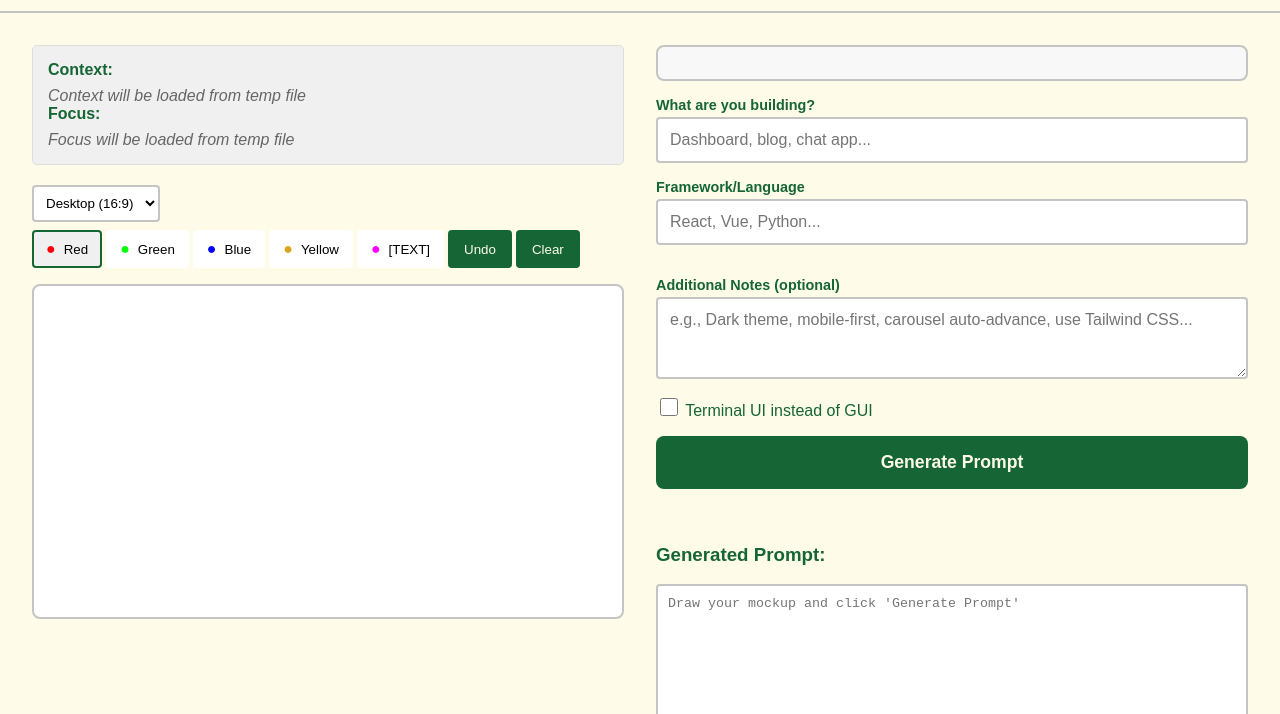
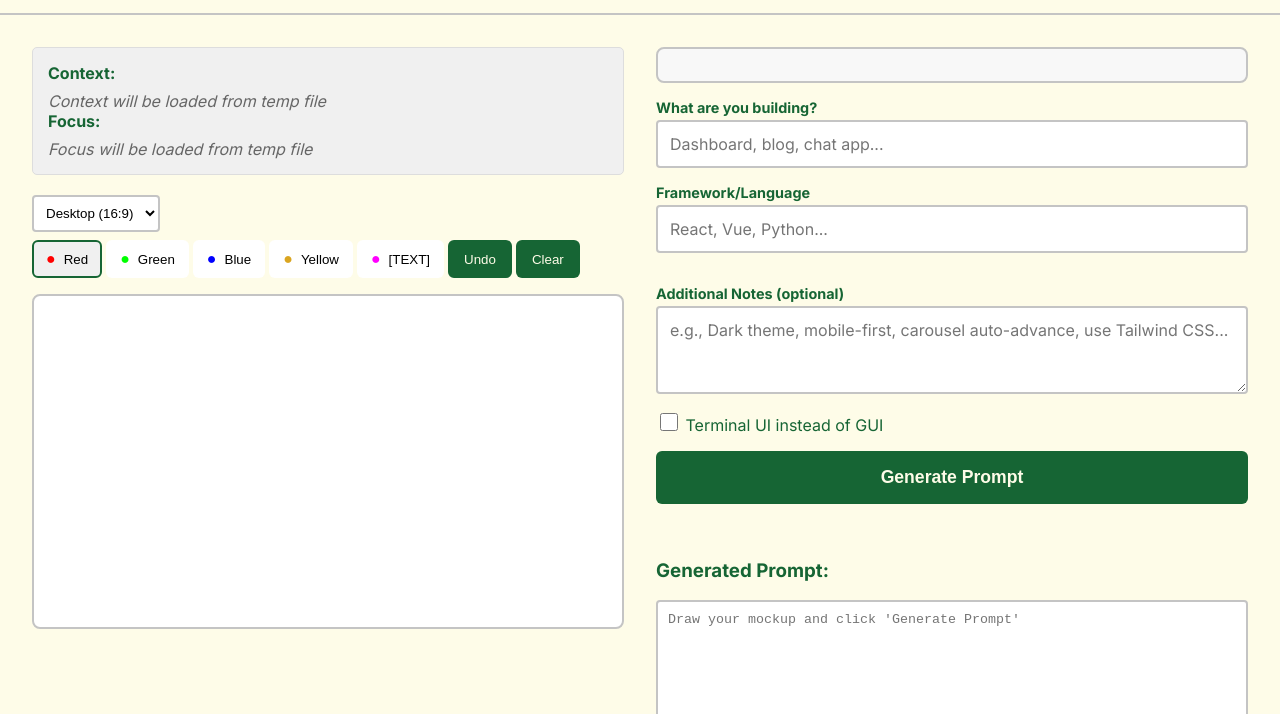
Before and after one commit to AJ-Gonzalez/NapkinWire, a plain HTML site: page web/ui-standalone.html in a window 1280 px wide. Shown: the part 86-800 px from the top of the page. Drawn offline with nearby package versions, Linux system fonts and the light colour scheme; a web font is replaced by a local one.

Commit message:
Swap Arial to Inter, Courier to Iosevka Mono, unify button radius
- Inter (Google Fonts) replaces Arial as body font
- Iosevka Mono (Fontsource CDN) replaces Courier New for ASCII preview
- Oswald unchanged for h1
- All button border-radius standardized to 6px (was mix of 4px/8px)
- Applied to both index.html/style.css and ui-standalone.html

```diff
--- a/web/style.css
+++ b/web/style.css
@@ -1,3 +1,11 @@
+@font-face {
+    font-family: 'Iosevka Mono';
+    font-style: normal;
+    font-display: swap;
+    font-weight: 400;
+    src: url(https://cdn.jsdelivr.net/fontsource/fonts/iosevka@5.2.5/latin-400-normal.woff2) format('woff2');
+}
+
 :root {
     --fg: #166534;
     --bg: #fefce8;
@@ -15,7 +23,7 @@ body {
     margin: 0;
     background-color: var(--bg);
     color: var(--fg);
-    font-family: Arial, Helvetica, sans-serif;
+    font-family: 'Inter', sans-serif;
 }
 
 header {
@@ -82,7 +90,7 @@ h1 {
     border: 2px solid transparent;
     cursor: pointer;
     background: white;
-    border-radius: 4px;
+    border-radius: 6px;
 }
 
 .color-btn::before {
@@ -121,7 +129,7 @@ h1 {
     background-color: var(--button_bg);
     color: var(--button_fg);
     border: none;
-    border-radius: 4px;
+    border-radius: 6px;
     cursor: pointer;
 }
 
@@ -152,7 +160,7 @@ canvas {
 }
 
 .ascii-display {
-    font-family: 'Courier New', monospace;
+    font-family: 'Iosevka Mono', monospace;
     font-size: 10px;
     background-color: #f8f8f8;
     border: 2px solid var(--border);
@@ -235,7 +243,7 @@ canvas {
     background-color: var(--button_bg);
     color: var(--button_fg);
     border: none;
-    border-radius: 8px;
+    border-radius: 6px;
     font-size: 1.1rem;
     font-weight: bold;
     cursor: pointer;
@@ -290,7 +298,7 @@ canvas {
     color: #fefce8;
     /* Your cream */
     text-decoration: none;
-    border-radius: 4px;
+    border-radius: 6px;
     font-weight: 500;
     transition: background 0.2s;
 }
--- a/web/ui-standalone.html
+++ b/web/ui-standalone.html
@@ -4,8 +4,17 @@
     <meta charset="UTF-8">
     <meta name="viewport" content="width=device-width, initial-scale=1.0">
     <title>NapkinWire - UI Mockup Tool (Standalone)</title>
-    <link href='https://fonts.googleapis.com/css?family=Oswald' rel='stylesheet'>
+    <link href='https://fonts.googleapis.com/css2?family=Inter:wght@400;500;600;700&family=Oswald:wght@400;500;600;700&display=swap' rel='stylesheet'>
+    <link href='https://cdn.jsdelivr.net/fontsource/fonts/iosevka@5.2.5/latin-400-normal.woff2' as='font' type='font/woff2' crossorigin rel='preload'>
     <style>
+        @font-face {
+            font-family: 'Iosevka Mono';
+            font-style: normal;
+            font-display: swap;
+            font-weight: 400;
+            src: url(https://cdn.jsdelivr.net/fontsource/fonts/iosevka@5.2.5/latin-400-normal.woff2) format('woff2');
+        }
+
         :root {
             --fg: #166534;
             --bg: #fefce8;
@@ -23,7 +32,7 @@
             margin: 0;
             background-color: var(--bg);
             color: var(--fg);
-            font-family: Arial, Helvetica, sans-serif;
+            font-family: 'Inter', sans-serif;
         }
 
         header {
@@ -90,7 +99,7 @@
             border: 2px solid transparent;
             cursor: pointer;
             background: white;
-            border-radius: 4px;
+            border-radius: 6px;
         }
 
         .color-btn::before {
@@ -129,7 +138,7 @@
             background-color: var(--button_bg);
             color: var(--button_fg);
             border: none;
-            border-radius: 4px;
+            border-radius: 6px;
             cursor: pointer;
         }
 
@@ -171,7 +180,7 @@
         }
 
         .ascii-display {
-            font-family: 'Courier New', monospace;
+            font-family: 'Iosevka Mono', monospace;
             font-size: 10px;
             background-color: #f8f8f8;
             border: 2px solid var(--border);
@@ -253,7 +262,7 @@
             background-color: var(--button_bg);
             color: var(--button_fg);
             border: none;
-            border-radius: 8px;
+            border-radius: 6px;
             font-size: 1.1rem;
             font-weight: bold;
             cursor: pointer;
```
Also changed, not shown: web/index.html (+2 -1 lines).
